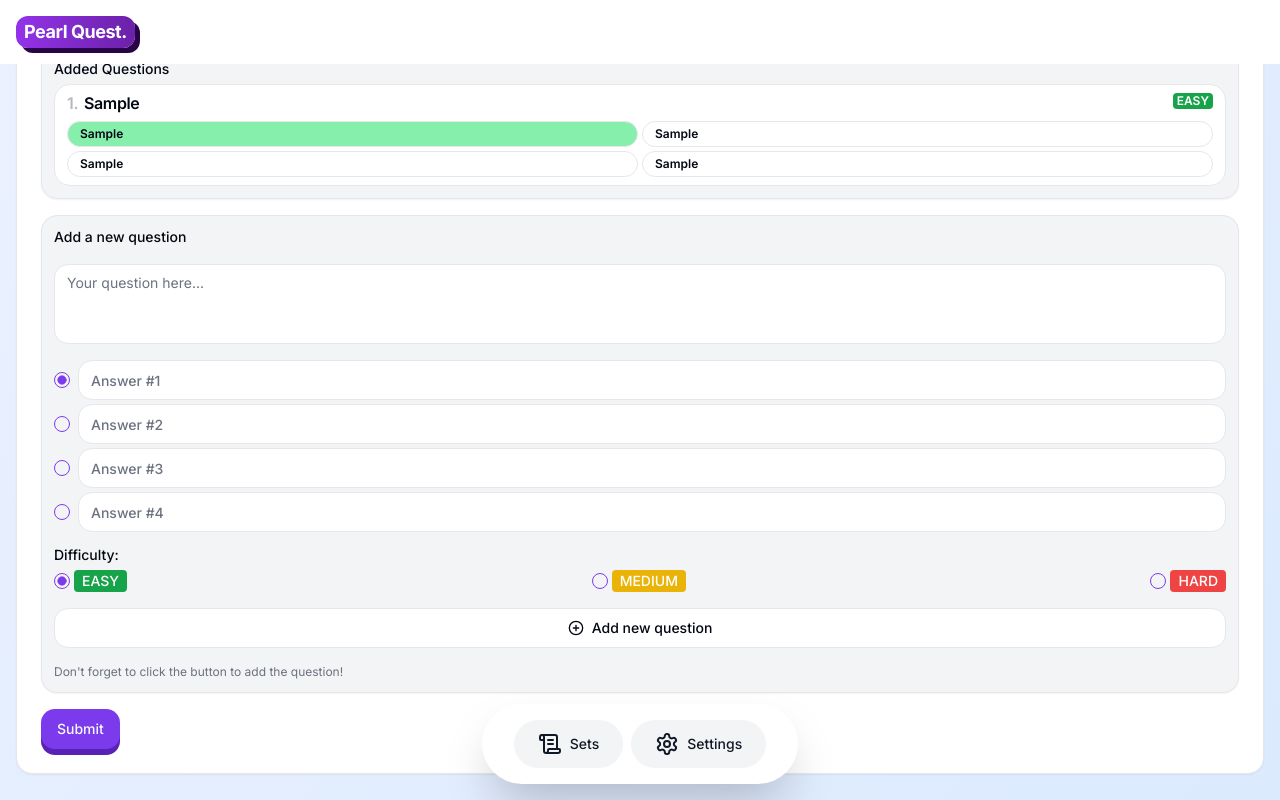
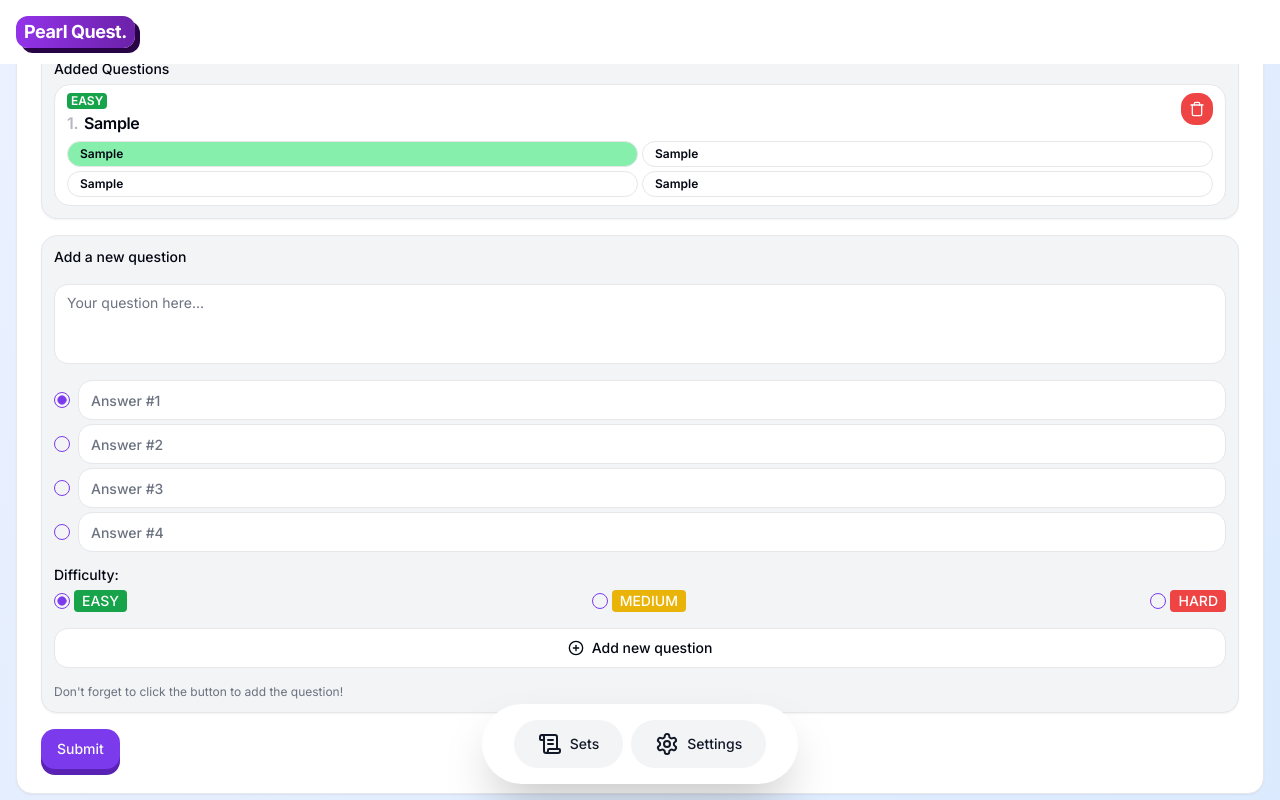
Before and after one commit to sheikhameen/pearl-quest, a Next.js app: page /sets/new in a window 1280 px wide. Both pictures are taken after typing "Sample", "Sample", "Sample", "Sample", "Sample" into the empty fields and a click on the button "Add new question". Shown: the part 438-1238 px from the top of the page. Built offline with nearby package versions, Linux system fonts and the light colour scheme.

Commit message:
Feat: add remove question feature

```diff
--- a/src/app/(main)/sets/new/page.tsx
+++ b/src/app/(main)/sets/new/page.tsx
@@ -25,7 +25,7 @@ import {
   CardTitle,
 } from "@/components/ui/card";
 import { Textarea } from "@/components/ui/textarea";
-import { PlusCircle } from "lucide-react";
+import { PlusCircle, Trash } from "lucide-react";
 import { useState } from "react";
 import { $Enums, Prisma } from "@prisma/client";
 import { cn } from "@/lib/utils";
@@ -229,16 +229,11 @@ const Page = () => {
               )}
               {questions.map((question) => (
                 <Card key={question.id} className="py-2 px-3 shadow-none">
-                  <CardHeader className="p-0 space-y-0 flex-row items-start justify-between">
-                    <CardTitle className="text-md leading-tight">
-                      <span className="text-muted-foreground/50 mr-1.5">
-                        {parseInt(question.id) + 1}.
-                      </span>
-                      {question.text}
-                    </CardTitle>
+                  <CardHeader className="p-0 space-y-0 flex-row gap-2 items-start justify-between">
+                    <div className="space-y-1 overflow-auto">
                       <div
                         className={cn(
-                        "text-xs font-semibold text-white px-1 rounded",
+                          "text-xs font-semibold text-white px-1 rounded w-max",
                           question.difficulty === "EASY"
                             ? "bg-green-600"
                             : question.difficulty === "MEDIUM"
@@ -248,7 +243,34 @@ const Page = () => {
                       >
                         {question.difficulty}
                       </div>
+                      <CardTitle className="text-md leading-tight">
+                        <span className="text-muted-foreground/50 mr-1.5">
+                          {parseInt(question.id) + 1}.
+                        </span>
+                        {question.text}
+                      </CardTitle>
+                    </div>
+                    <Button
+                      size="icon"
+                      variant="destructive"
+                      type="button"
+                      className="w-8 h-8 p-2"
+                      onClick={() => {
+                        const filteredQuestions = questions.filter(
+                          (q) => q.id !== question.id
+                        );
+                        let idCounter = 0;
+                        const newQuestions = filteredQuestions.map((q) => ({
+                          ...q,
+                          id: (idCounter++).toString(),
+                        }));
+                        setQuestions(newQuestions);
+                      }}
+                    >
+                      <Trash />
+                    </Button>
                   </CardHeader>
+
                   <CardContent className="p-0 pt-2 text-xs font-semibold grid grid-cols-2 gap-1">
                     {question.answers.map((answer, index) => (
                       <div
```
Lines whose indentation alone changed are shown as unchanged.
